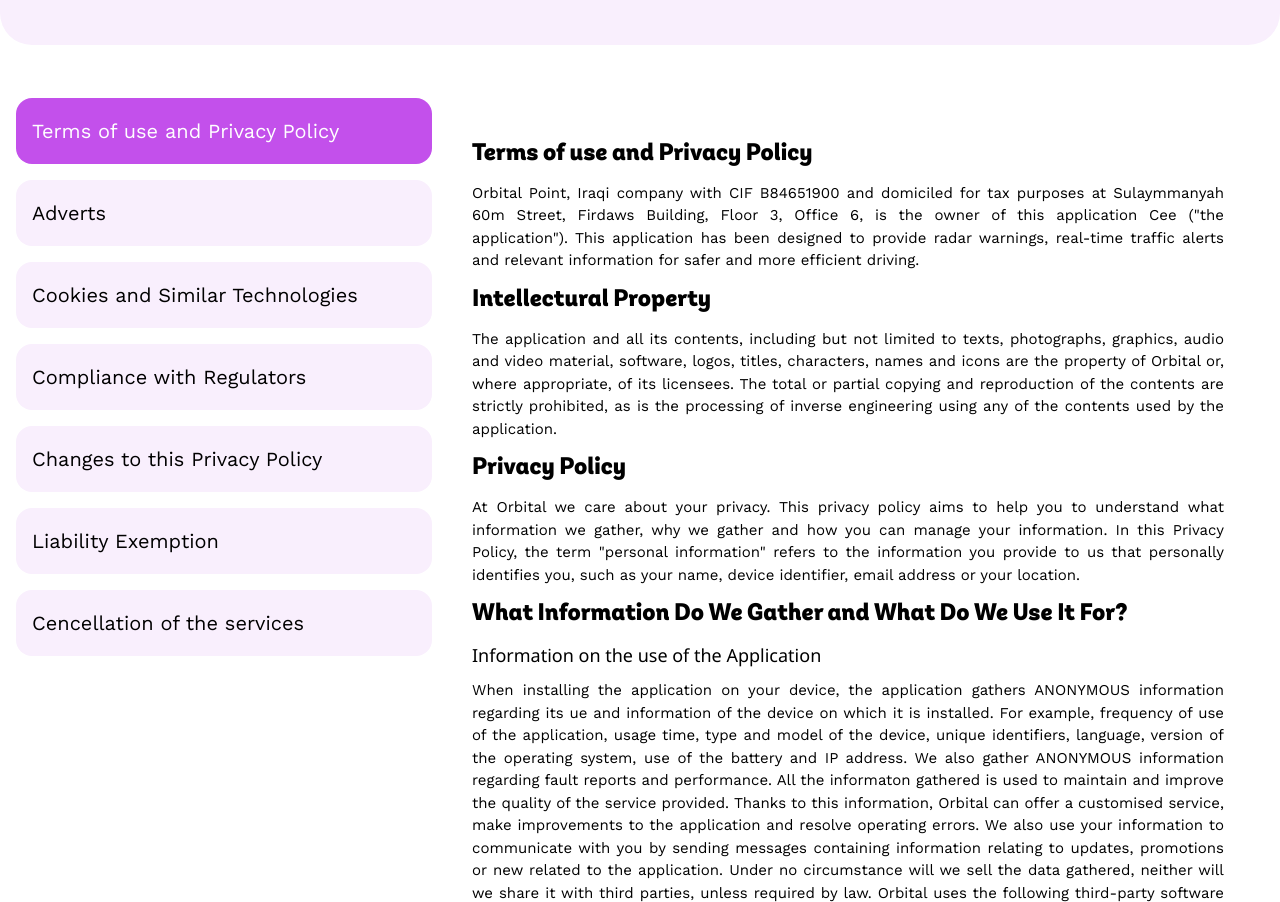
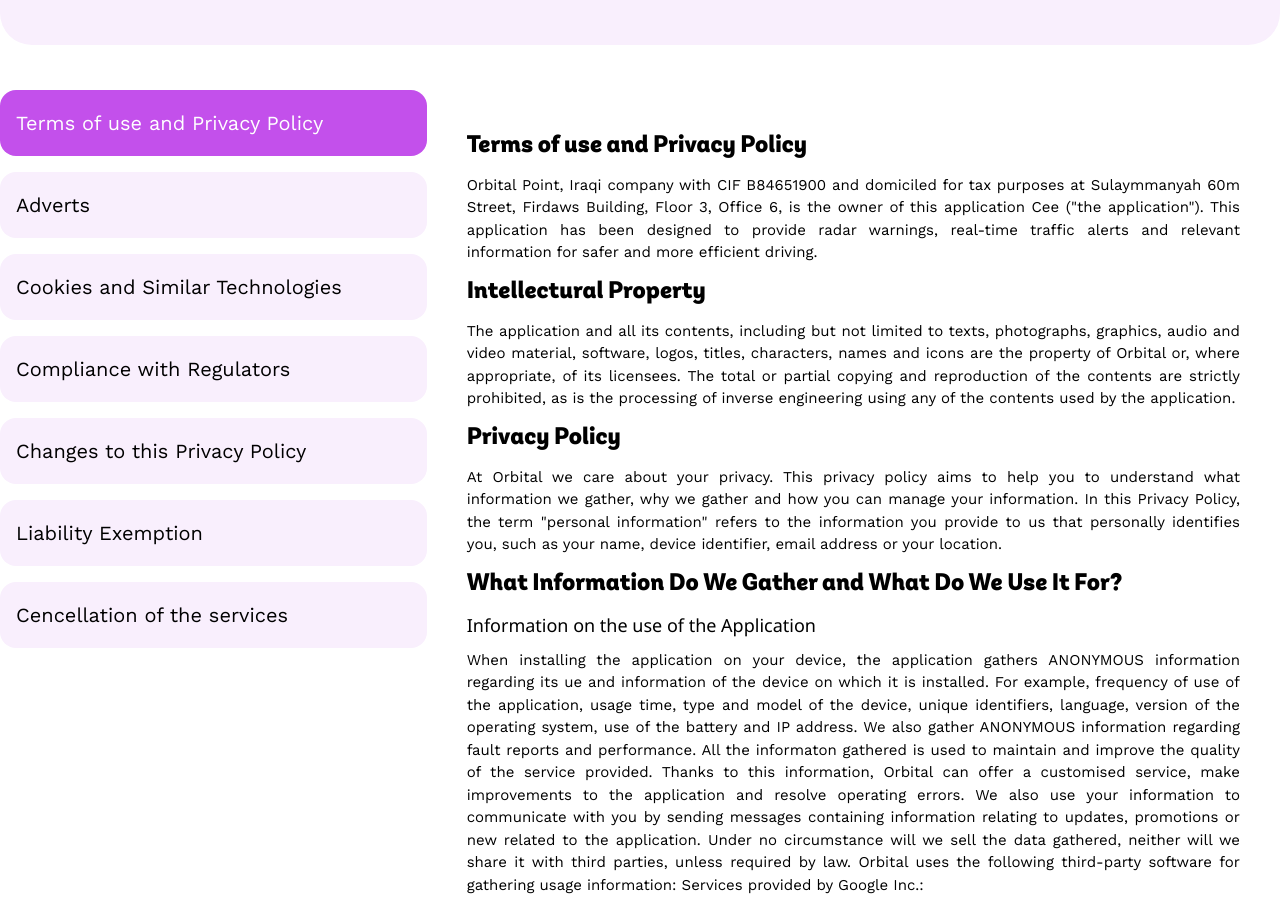
Before and after one commit to OrbitalTech/CeeWebsite, a plain HTML site: page Terms_en_cee.html in a window 1280 px wide. Shown: the part 450-1352 px from the top of the page. Drawn offline with nearby package versions, Linux system fonts and the light colour scheme; files whose address does not match are found by name.

Commit message:
small alignment fix

```diff
--- a/Terms_en_cee.html
+++ b/Terms_en_cee.html
@@ -58,7 +58,7 @@
     </header>
     <br><br>
     <!-- Grid -->
-    <div class="w3-row w3-padding">
+    <div class="w3-row">
         <!-- Left buttons -->
         <div class="w3-col l4">
           <!-- Each h4 is the title of a tab -->
```
